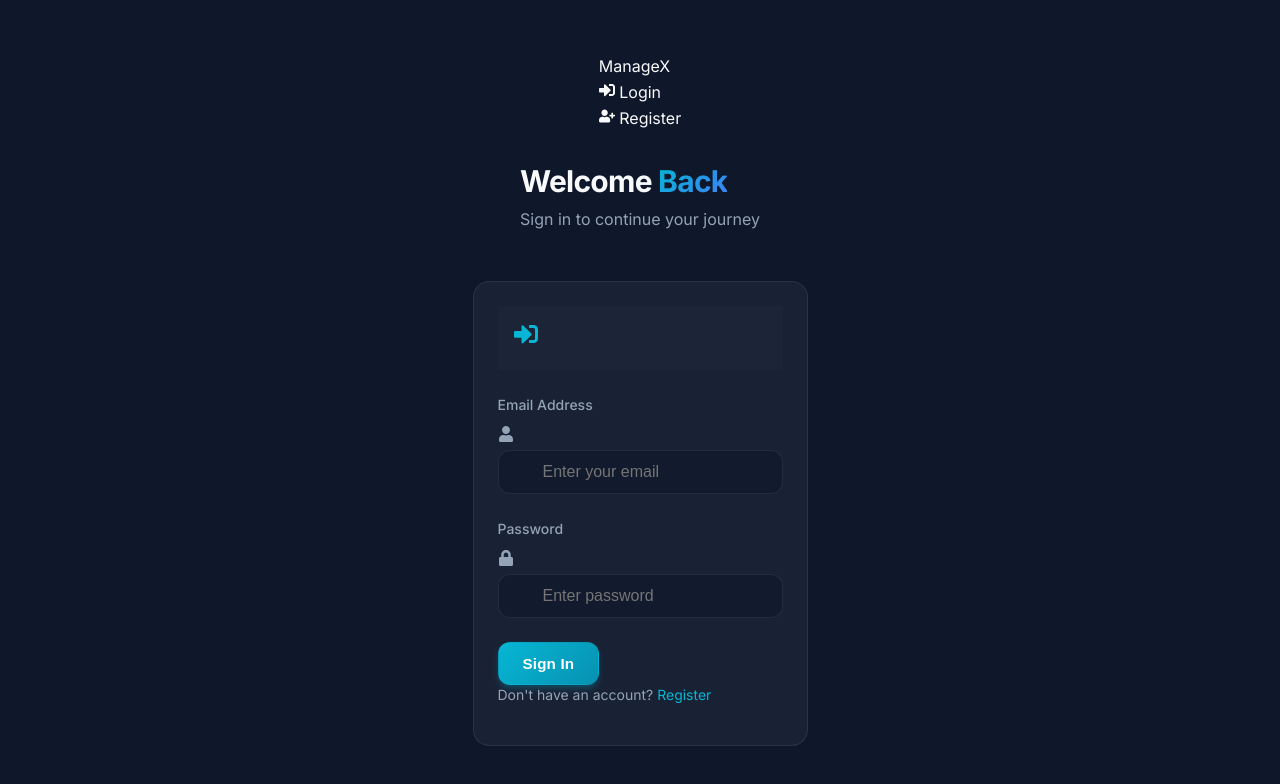
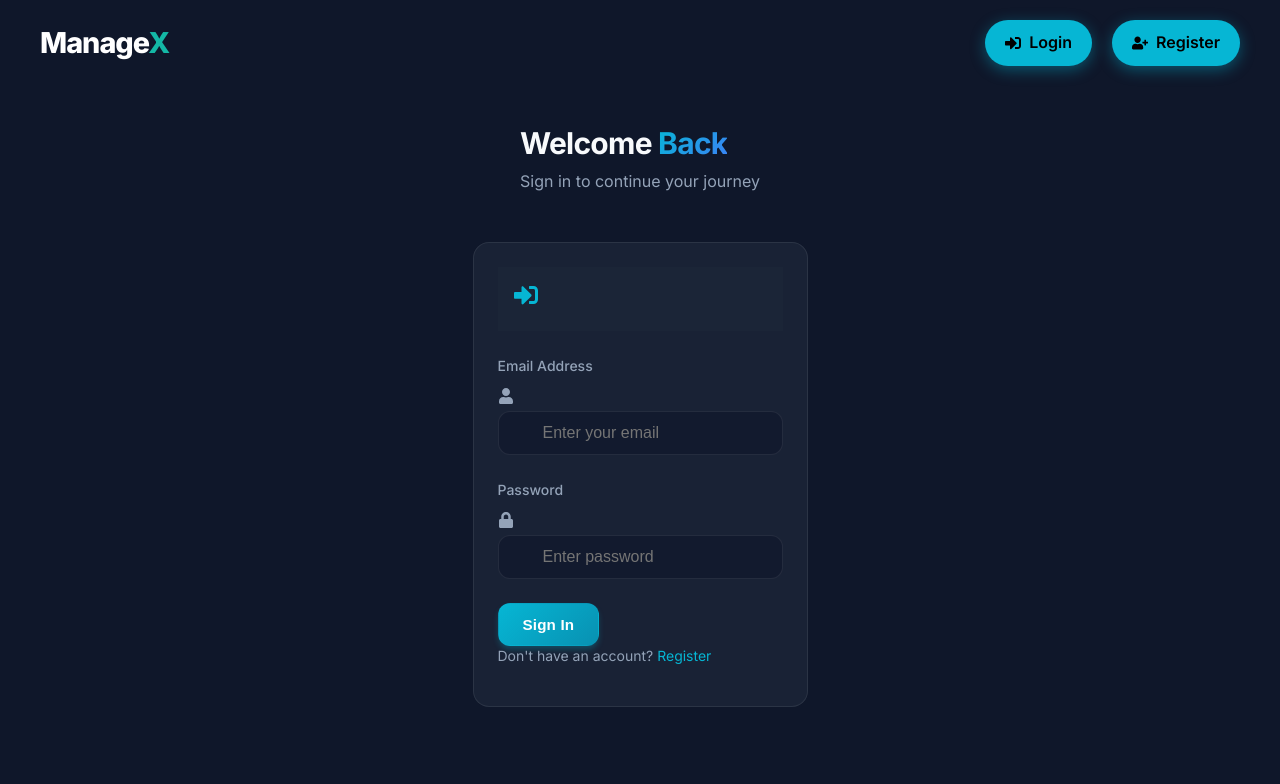
Before and after one commit to Saiprasad2137/PT, a React (Vite) app in the folder frontend/: page /login in a window 1280 px wide. Shown: the top 784 px of the page. Built offline with nearby package versions, Linux system fonts and the light colour scheme; no server answers.

Commit message:
UI Redesign: Premium layout for Header, CreatePlan, and Global Styles

```diff
--- a/frontend/src/components/Header.jsx
+++ b/frontend/src/components/Header.jsx
@@ -13,10 +13,10 @@ function Header() {
 
     return (
         <header className='header'>
-            <div className='logo'>
-                <Link to='/'>ManageX</Link>
+            <div className='logo' style={{ display: 'flex', alignItems: 'center' }}>
+                <Link to='/'>Manage<span className='text-accent'>X</span></Link>
             </div>
-            <ul>
+            <ul style={{ marginLeft: 'auto', display: 'flex', gap: '20px' }}>
                 {user ? (
                     <li>
                         <button className='btn' onClick={onLogout}>
--- a/frontend/src/index.css
+++ b/frontend/src/index.css
@@ -736,3 +736,73 @@ p {
 .border-green-800 {
   border-color: #065f46;
 }
+
+/* --- Header --- */
+.header {
+  display: flex;
+  justify-content: space-between;
+  align-items: center;
+  padding: 20px 40px;
+  position: absolute;
+  top: 0;
+  left: 0;
+  width: 100%;
+  z-index: 50;
+  background: transparent;
+}
+
+.header .logo a {
+  font-size: 1.8rem;
+  font-weight: 800;
+  letter-spacing: -1px;
+  color: #fff;
+  text-decoration: none;
+}
+
+.header ul {
+  display: flex;
+  gap: 20px;
+  align-items: center;
+  margin: 0;
+  padding: 0;
+  list-style: none;
+}
+
+.header .nav-btn {
+  display: flex;
+  align-items: center;
+  gap: 8px;
+  padding: 10px 20px;
+  border-radius: 50px;
+  font-weight: 600;
+  transition: all 0.3s ease;
+  text-decoration: none;
+}
+
+.header .nav-btn:hover {
+  transform: translateY(-2px);
+}
+
+.header .nav-btn:first-child {
+  /* Login button */
+  background: transparent;
+  border: 1px solid rgba(255, 255, 255, 0.2);
+  color: #fff;
+}
+
+.header .nav-btn:first-child:hover {
+  border-color: #fff;
+}
+
+.header .nav-btn:last-child {
+  /* Register button */
+  background: var(--primary);
+  color: #000;
+  /* Dark text for contrast on cyan */
+  border: none;
+  box-shadow: 0 4px 15px rgba(6, 182, 212, 0.4);
+}
+
+.header .nav-btn:last-child:hover {
+  box-shadow: 0 6px 20px rgba(6, 182, 212, 0.6);
+}
--- a/frontend/src/pages/CreatePlan.jsx
+++ b/frontend/src/pages/CreatePlan.jsx
@@ -1,7 +1,7 @@
-import { useState } from 'react';
+import { useState, useEffect } from 'react';
 import { useNavigate } from 'react-router-dom';
 import { toast } from 'react-toastify';
-import { FaPlusCircle, FaTrash, FaSave } from 'react-icons/fa';
+import { FaPlusCircle, FaTrash, FaSave, FaDumbbell, FaListAlt, FaStickyNote } from 'react-icons/fa';
 import workoutService from '../features/workoutService';
 import BackButton from '../components/BackButton';
 
@@ -13,6 +13,13 @@ function CreatePlan() {
     const [isLoading, setIsLoading] = useState(false);
 
     const navigate = useNavigate();
+
+    useEffect(() => {
+        const user = JSON.parse(localStorage.getItem('user'));
+        if (!user || user.role !== 'trainer') {
+            navigate('/dashboard');
+        }
+    }, [navigate]);
 
     const handleExerciseChange = (index, e) => {
         const { name, value } = e.target;
@@ -33,15 +40,15 @@ function CreatePlan() {
 
     const onSubmit = async (e) => {
         e.preventDefault();
+
+        if (!title || !targetMuscleGroup) {
+            toast.error('Please fill in required fields');
+            return;
+        }
+
         setIsLoading(true);
 
         const user = JSON.parse(localStorage.getItem('user'));
-
-        if (!user || !user.token) {
-            toast.error('You must be logged in');
-            navigate('/login');
-            return;
-        }
 
         const planData = {
             title,
@@ -55,7 +62,7 @@ function CreatePlan() {
             toast.success('Workout Plan Created!');
             navigate('/dashboard');
         } catch (error) {
-            const message = (error.response && error.response.data && error.response.data.message) || error.message || error.toString();
+            const message = (error.response?.data?.message) || error.message || error.toString();
             toast.error(message);
         } finally {
             setIsLoading(false);
@@ -63,41 +70,50 @@ function CreatePlan() {
     };
 
     return (
-        <div className='dashboard-container'>
+        <div className='container py-8 max-w-4xl mx-auto'>
+            <div className='mb-6'>
                 <BackButton url='/dashboard' />
+            </div>
 
-            <section className='heading'>
-                <h1>Create Workout Plan</h1>
-                <p>Design a new routine for your clients</p>
-            </section>
+            <div className='flex flex-col gap-8 animate-fadeIn'>
+                <div className='text-center'>
+                    <h1 className='text-3xl font-bold mb-2'>Create Workout Plan</h1>
+                    <p className='text-muted'>Design a comprehensive routine for your clients</p>
+                </div>
 
-            <section className='form' style={{ maxWidth: '800px', margin: '0 auto' }}>
-                <form onSubmit={onSubmit}>
-                    <div className='form-group'>
-                        <label>Plan Title</label>
-                        <div className="input-wrapper">
+                <form onSubmit={onSubmit} className='flex flex-col gap-6'>
+                    {/* Plan Details Card */}
+                    <div className='card'>
+                        <h2 className='text-xl font-bold mb-6 flex items-center gap-2 border-b border-gray-700 pb-3'>
+                            <FaListAlt className='text-primary' /> Plan Details
+                        </h2>
+
+                        <div className='grid-2 gap-6'>
+                            <div className='input-group mb-0'>
+                                <label className='input-label'>Plan Title</label>
+                                <div className='relative'>
+                                    <span className='absolute left-4 top-3.5 text-muted'><FaDumbbell /></span>
                                     <input
                                         type='text'
-                                className='form-control'
+                                        className='form-input pl-11'
                                         value={title}
                                         onChange={(e) => setTitle(e.target.value)}
-                                placeholder="e.g. 'Beginner Strength'"
+                                        placeholder="e.g. High Intensity Cardio"
                                         required
                                     />
                                 </div>
                             </div>
 
-                    <div className='form-group'>
-                        <label>Target Muscle Group</label>
-                        <div className="input-wrapper">
+                            <div className='input-group mb-0'>
+                                <label className='input-label'>Target Muscle Group</label>
+                                <div className='relative'>
                                     <select
-                                className='form-control'
+                                        className='form-input cursor-pointer'
                                         value={targetMuscleGroup}
                                         onChange={(e) => setTargetMuscleGroup(e.target.value)}
-                                style={{ appearance: 'auto' }}
                                         required
                                     >
-                                <option value="">Select Muscle Group</option>
+                                        <option value="">Select Category...</option>
                                         <option value="Chest">Chest</option>
                                         <option value="Back">Back</option>
                                         <option value="Legs">Legs</option>
@@ -113,100 +129,115 @@ function CreatePlan() {
                                     </select>
                                 </div>
                             </div>
+                        </div>
 
-                    <div className='form-group'>
-                        <label>Description (Optional)</label>
-                        <div className="input-wrapper">
+                        <div className='input-group mt-6 mb-0'>
+                            <label className='input-label'>Description</label>
                             <textarea
-                                className='form-control'
+                                className='form-input'
                                 value={description}
                                 onChange={(e) => setDescription(e.target.value)}
-                                placeholder="Brief overview of the routine"
+                                placeholder="Briefly describe the goal of this workout..."
+                                rows="3"
                             />
                         </div>
                     </div>
 
-                    <h3 style={{ marginTop: '2rem', marginBottom: '1rem', color: '#e0e0e0' }}>Exercises</h3>
+                    {/* Exercises Card */}
+                    <div className='card bg-opacity-50'>
+                        <div className='flex items-center justify-between mb-6 border-b border-gray-700 pb-3'>
+                            <h2 className='text-xl font-bold flex items-center gap-2'>
+                                <FaDumbbell className='text-secondary' /> Activity List
+                            </h2>
+                            <button
+                                type='button'
+                                onClick={addExercise}
+                                className='btn btn-secondary text-sm py-2'
+                            >
+                                <FaPlusCircle /> Add Activity
+                            </button>
+                        </div>
 
+                        <div className='space-y-6'>
                             {exercises.map((exercise, index) => (
-                        <div key={index} className='dashboard-card' style={{ marginBottom: '1.5rem', position: 'relative' }}>
-                            <div style={{ display: 'grid', gridTemplateColumns: '1fr 1fr', gap: '10px' }}>
-                                <div className='form-group'>
+                                <div key={index} className='bg-gray-800 p-6 rounded-xl relative group transition-all hover:bg-opacity-80 border border-gray-700'>
+                                    {exercises.length > 1 && (
+                                        <button
+                                            type='button'
+                                            onClick={() => removeExercise(index)}
+                                            className='absolute -top-3 -right-3 w-8 h-8 flex items-center justify-center bg-red-500 text-white rounded-full shadow-lg hover:bg-red-600 transition-colors z-10'
+                                            title="Remove Exercise"
+                                        >
+                                            <FaTrash size={12} />
+                                        </button>
+                                    )}
+
+                                    <div className='grid-responsive gap-4'>
+                                        <div className='col-span-2'>
+                                            <label className='text-xs text-muted font-bold uppercase mb-1 block'>Activity Name</label>
                                             <input
                                                 name='name'
-                                        placeholder='Exercise Name'
+                                                placeholder='e.g. Bench Press'
                                                 value={exercise.name}
                                                 onChange={(e) => handleExerciseChange(index, e)}
-                                        className='form-control'
+                                                className='form-input bg-gray-900 border-gray-600'
                                                 required
                                             />
                                         </div>
-                                <div style={{ display: 'grid', gridTemplateColumns: '1fr 1fr', gap: '10px' }}>
+                                        <div>
+                                            <label className='text-xs text-muted font-bold uppercase mb-1 block'>Sets/Duration</label>
                                             <input
                                                 name='sets'
-                                        type='number'
-                                        placeholder='Sets'
+                                                placeholder='e.g. 3'
                                                 value={exercise.sets}
                                                 onChange={(e) => handleExerciseChange(index, e)}
-                                        className='form-control'
+                                                className='form-input bg-gray-900 border-gray-600'
                                                 required
                                             />
+                                        </div>
+                                        <div>
+                                            <label className='text-xs text-muted font-bold uppercase mb-1 block'>Reps/Distance</label>
                                             <input
                                                 name='reps'
-                                        placeholder='Reps'
+                                                placeholder='e.g. 12'
                                                 value={exercise.reps}
                                                 onChange={(e) => handleExerciseChange(index, e)}
-                                        className='form-control'
+                                                className='form-input bg-gray-900 border-gray-600'
                                                 required
                                             />
                                         </div>
                                     </div>
+
+                                    <div className='mt-4'>
+                                        <div className='relative'>
+                                            <span className='absolute left-3 top-3.5 text-muted'><FaStickyNote size={12} /></span>
                                             <input
                                                 name='notes'
-                                placeholder='Notes (optional)'
+                                                placeholder='Special instructions (optional)'
                                                 value={exercise.notes}
                                                 onChange={(e) => handleExerciseChange(index, e)}
-                                className='form-control'
-                                style={{ marginTop: '10px' }}
+                                                className='form-input pl-10 text-sm bg-gray-900 border-gray-600'
                                             />
-
-                            {exercises.length > 1 && (
-                                <button
-                                    type='button'
-                                    onClick={() => removeExercise(index)}
-                                    style={{
-                                        position: 'absolute',
-                                        top: '-10px',
-                                        right: '-10px',
-                                        background: '#ff4d4d',
-                                        color: 'white',
-                                        border: 'none',
-                                        borderRadius: '50%',
-                                        width: '25px',
-                                        height: '25px',
-                                        cursor: 'pointer',
-                                        display: 'flex',
-                                        alignItems: 'center',
-                                        justifyContent: 'center'
-                                    }}
-                                >
-                                    <FaTrash size={12} />
-                                </button>
-                            )}
+                                        </div>
+                                    </div>
                                 </div>
                             ))}
+                        </div>
 
-                    <button type='button' className='btn btn-block' style={{ background: '#4d4dff', marginBottom: '2rem' }} onClick={addExercise}>
-                        <FaPlusCircle /> Add Exercise
+                        <div className='mt-8 pt-6 border-t border-gray-700'>
+                            <button type='button' className='btn btn-secondary w-full border-dashed border-2 bg-transparent hover:bg-gray-800' onClick={addExercise}>
+                                <FaPlusCircle /> Add Another Activity
                             </button>
+                        </div>
+                    </div>
 
-                    <div className='form-group'>
-                        <button type='submit' className='btn btn-block' disabled={isLoading}>
-                            {isLoading ? (<><div className="spinner"></div> Saving...</>) : (<><FaSave /> Save Plan</>)}
+                    <div className='flex justify-end mt-4 mb-12'>
+                        <button type='submit' className='btn btn-primary text-lg px-8 py-3 shadow-lg shadow-cyan-500/20' disabled={isLoading}>
+                            {isLoading ? <div className='spinner'></div> : <><FaSave /> Publish Workout Plan</>}
                         </button>
                     </div>
                 </form>
-            </section>
+            </div>
         </div>
     );
 }
```
Lines whose indentation alone changed are shown as unchanged.
